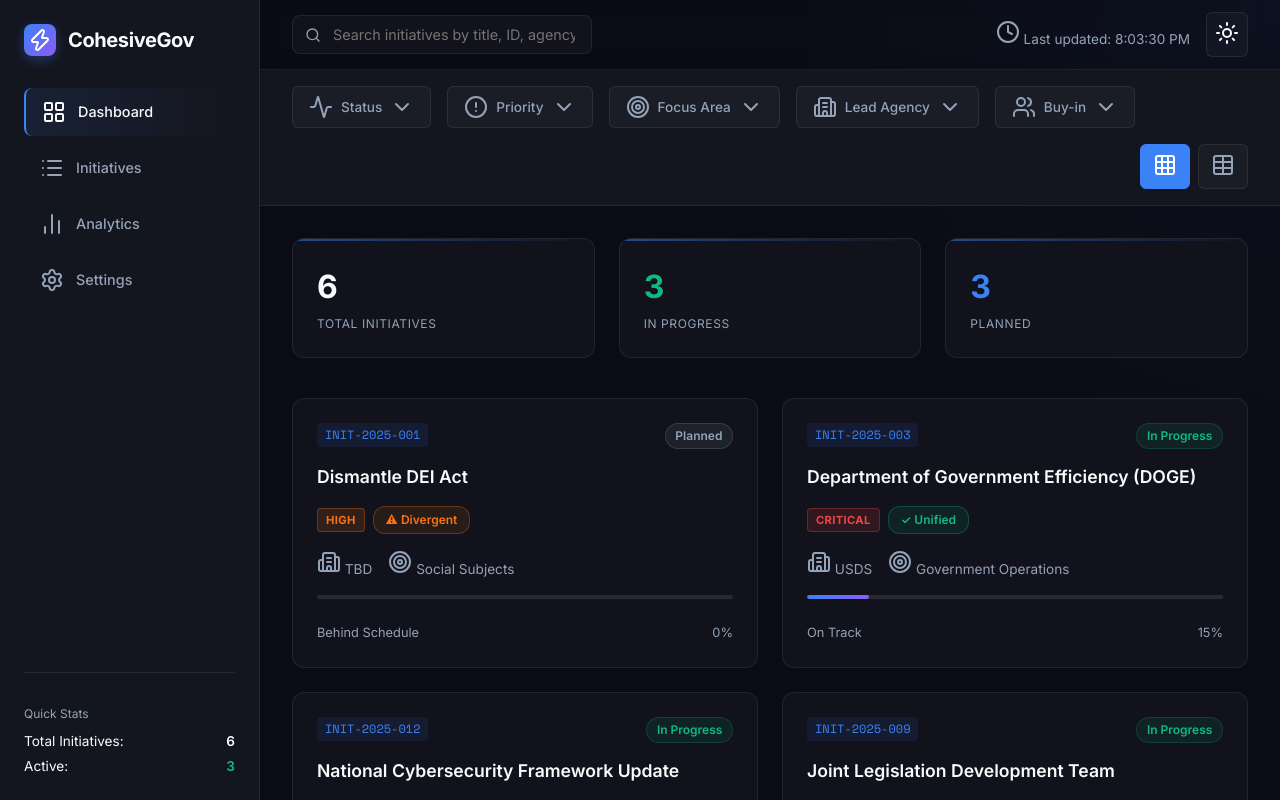
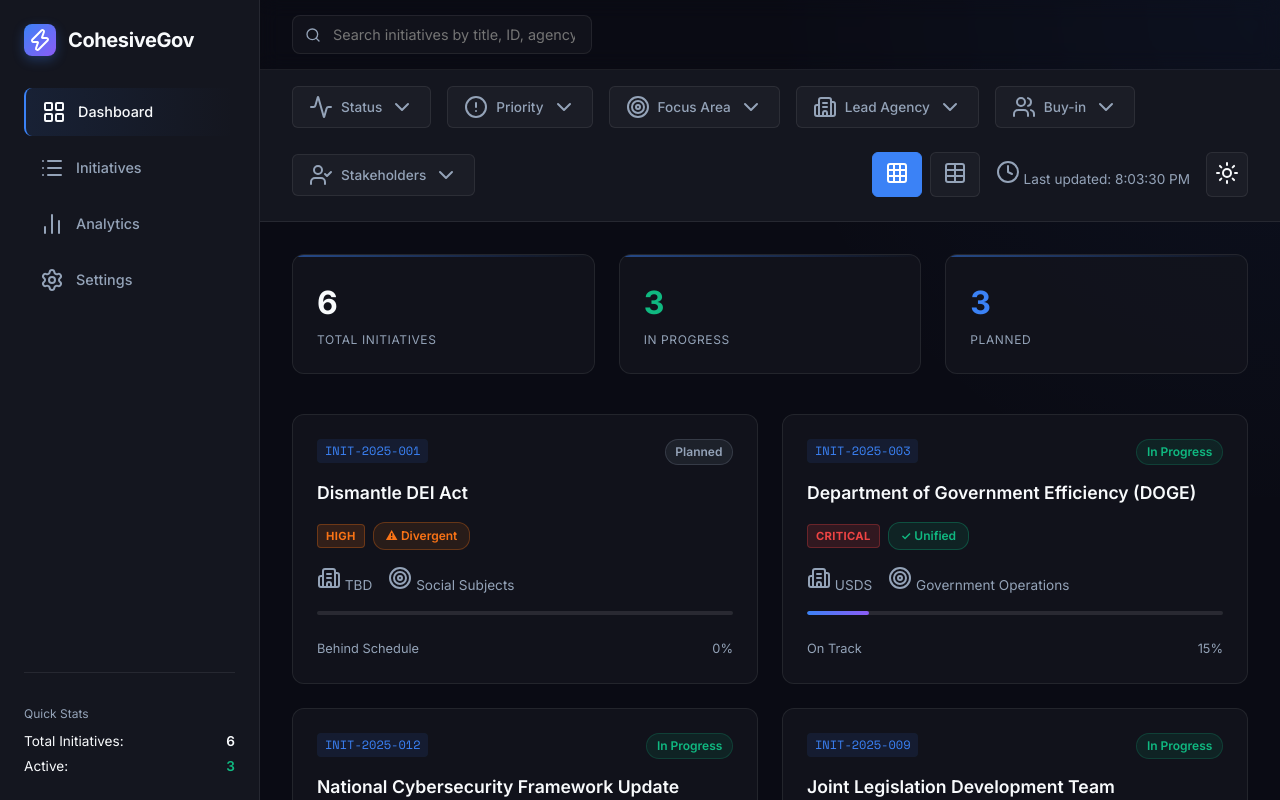
Before and after one commit to My-Web-Pages/cohesivegov-dashboard, a plain HTML site: page index.html in a window 1280 px wide. Drawn offline with nearby package versions, Linux system fonts and the light colour scheme.

Commit message:
Fix filter, data, mobile
Added stakeholders filter, fixed mobile, added rationale

```diff
--- a/app.js
+++ b/app.js
@@ -10,7 +10,8 @@ const app = (() => {
             focusArea: [],
             leadAgency: [],
             priority: [],
-            buyIn: []
+            buyIn: [],
+            stakeholders: []
         },
         searchQuery: '',
         sortBy: 'lastUpdate', // lastUpdate, progress, title, priority
@@ -44,8 +45,31 @@ const app = (() => {
         renderStats();
         renderView();
         setupEventListeners();
+        populateFilterDropdowns();
 
         if (window.lucide) window.lucide.createIcons();
+    }
+
+    // Populate filter dropdowns dynamically
+    function populateFilterDropdowns() {
+        // Get unique stakeholder names
+        const stakeholderNames = new Set();
+        state.initiatives.forEach(initiative => {
+            initiative.stakeholders.forEach(stakeholder => {
+                stakeholderNames.add(stakeholder.name);
+            });
+        });
+
+        // Populate stakeholders dropdown
+        const stakeholdersDropdown = document.getElementById('filter-stakeholders');
+        if (stakeholdersDropdown) {
+            stakeholdersDropdown.innerHTML = Array.from(stakeholderNames).sort().map(name => `
+                <div class="filter-option" onclick="app.toggleFilter('stakeholders', '${name}')">
+                    <input type="checkbox">
+                    <label>${name}</label>
+                </div>
+            `).join('');
+        }
     }
 
     // ========== EVENT LISTENERS ==========
@@ -81,6 +105,12 @@ const app = (() => {
             const filterValues = state.filters[filterKey];
             if (filterValues.length > 0) {
                 results = results.filter(item => {
+                    // Special handling for stakeholders (array of objects)
+                    if (filterKey === 'stakeholders') {
+                        const stakeholderNames = item.stakeholders.map(s => s.name);
+                        return filterValues.some(filterValue => stakeholderNames.includes(filterValue));
+                    }
+                    // Standard filtering for other fields
                     const itemValue = item[filterKey];
                     return filterValues.includes(itemValue);
                 });
@@ -293,6 +323,9 @@ const app = (() => {
                         <i data-lucide="chevron-down" size="12"></i>
                     </button>
                     <div id="export-menu-${item.id}" style="display: none; position: absolute; top: 100%; left: 0; margin-top: 0.5rem; background: var(--bg-panel); border: 1px solid var(--glass-border); border-radius: 8px; box-shadow: 0 10px 40px rgba(0,0,0,0.3); min-width: 180px; z-index: 1000;">
+                        <button onclick="app.exportAs('${item.id}', 'pdf')" style="width: 100%; text-align: left; padding: 0.75rem 1rem; background: transparent; border: none; color: var(--text-main); cursor: pointer; font-family: inherit; font-size: 0.85rem; display: flex; align-items: center; gap: 0.75rem; transition: background 0.2s;" onmouseover="this.style.background='rgba(59,130,246,0.1)'" onmouseout="this.style.background='transparent'">
+                            <i data-lucide="file" size="14"></i> PDF (Print)
+                        </button>
                         <button onclick="app.exportAs('${item.id}', 'text')" style="width: 100%; text-align: left; padding: 0.75rem 1rem; background: transparent; border: none; color: var(--text-main); cursor: pointer; font-family: inherit; font-size: 0.85rem; display: flex; align-items: center; gap: 0.75rem; transition: background 0.2s;" onmouseover="this.style.background='rgba(59,130,246,0.1)'" onmouseout="this.style.background='transparent'">
                             <i data-lucide="file-text" size="14"></i> Plain Text (.txt)
                         </button>
@@ -301,9 +334,6 @@ const app = (() => {
                         </button>
                         <button onclick="app.exportAs('${item.id}', 'csv')" style="width: 100%; text-align: left; padding: 0.75rem 1rem; background: transparent; border: none; color: var(--text-main); cursor: pointer; font-family: inherit; font-size: 0.85rem; display: flex; align-items: center; gap: 0.75rem; transition: background 0.2s;" onmouseover="this.style.background='rgba(59,130,246,0.1)'" onmouseout="this.style.background='transparent'">
                             <i data-lucide="table" size="14"></i> CSV (.csv)
-                        </button>
-                        <button onclick="app.exportAs('${item.id}', 'pdf')" style="width: 100%; text-align: left; padding: 0.75rem 1rem; background: transparent; border: none; color: var(--text-main); cursor: pointer; font-family: inherit; font-size: 0.85rem; display: flex; align-items: center; gap: 0.75rem; transition: background 0.2s; border-top: 1px solid var(--glass-border);" onmouseover="this.style.background='rgba(59,130,246,0.1)'" onmouseout="this.style.background='transparent'">
-                            <i data-lucide="file" size="14"></i> PDF (Print)
                         </button>
                     </div>
                 </div>
--- a/data.js
+++ b/data.js
@@ -50,6 +50,7 @@ window.INITIATIVE_DATA = [
         progress: 15,
         priority: "Critical",
         vision: "To modernize federal technology and software, thereby maximizing governmental efficiency and productivity.",
+        rationale: "Legacy government IT systems are outdated, inefficient, and costly to maintain. Modernization is critical to improve service delivery and reduce operational costs.",
         goals: ["Reorganize USDS into DOGE", "Establish DOGE Teams in agencies", "Launch Software Modernization Initiative"],
         stakeholders: [
             { name: "USDS", role: "Lead Implementation" },
@@ -81,6 +82,7 @@ window.INITIATIVE_DATA = [
         progress: 5,
         priority: "High",
         vision: "Secure the U.S. long-term supply of lithium by investing in clean, sustainable extraction methods from domestic sources.",
+        rationale: "Current dependence on foreign lithium sources creates supply chain vulnerabilities for critical technologies including EVs, batteries, and defense systems.",
         goals: ["Fund low-impact harvesting R&D", "Digital mapping of sources", "Reduce foreign dependency by 40%"],
         stakeholders: [
             { name: "DOE", role: "Lead Agency" },
@@ -112,6 +114,7 @@ window.INITIATIVE_DATA = [
         progress: 50,
         priority: "Medium",
         vision: "Improve legislative efficiency through collaboration.",
+        rationale: "Legislative processes are often siloed and inefficient. A collaborative approach can reduce duplication and accelerate policy development.",
         goals: ["Form a joint team", "Develop collaborative platforms", "Implement joint sessions"],
         stakeholders: [
             { name: "Congress", role: "Primary Authority" },
@@ -142,6 +145,7 @@ window.INITIATIVE_DATA = [
         progress: 35,
         priority: "Critical",
         vision: "Strengthen national cybersecurity posture through updated frameworks and standards.",
+        rationale: "Cyber threats are evolving rapidly, and existing frameworks need updates to address new attack vectors, ransomware, and nation-state threats.",
         goals: ["Update NIST framework", "Agency compliance program", "Public-private partnerships"],
         stakeholders: [
             { name: "CISA", role: "Lead Agency" },
@@ -173,6 +177,7 @@ window.INITIATIVE_DATA = [
         progress: 0,
         priority: "High",
         vision: "Ensure universal broadband access across rural America.",
+        rationale: "Rural communities face significant connectivity challenges, limiting access to telehealth, remote work, online education, and economic opportunities. Closing this gap is essential for equity.",
         goals: ["Allocate funding", "Partner with ISPs", "Deploy infrastructure"],
         stakeholders: [
             { name: "FCC", role: "Regulatory Authority" },
--- a/index.html
+++ b/index.html
@@ -68,23 +68,13 @@
 
         <!-- Main Content -->
         <main class="main-content">
-            <!-- Top Bar -->
+            <!-- Top Bar --  -->
             <header class="top-bar">
                 <div class="search-container">
                     <i data-lucide="search" class="search-icon"></i>
                     <input type="text" class="search-input"
                         placeholder="Search initiatives by title, ID, agency, or tags..."
                         onkeyup="app.handleSearch(this.value)">
-                </div>
-                <div style="display: flex; align-items: center; gap: 1rem;">
-                    <span style="font-size: 0.85rem; color: var(--text-muted);">
-                        <i data-lucide="clock" size="14"></i> Last updated: <span id="last-update">Just now</span>
-                    </span>
-                    <button onclick="app.toggleTheme()"
-                        style="background: rgba(255, 255, 255, 0.03); border: 1px solid var(--glass-border); padding: 0.5rem; border-radius: 6px; cursor: pointer; color: var(--text-main); transition: all 0.2s;"
-                        title="Toggle Theme">
-                        <i id="theme-icon" data-lucide="sun" size="18"></i>
-                    </button>
                 </div>
             </header>
 
@@ -187,6 +177,18 @@
                     </div>
                 </div>
 
+                <!-- Stakeholders Filter -->
+                <div class="filter-group">
+                    <button class="filter-button" onclick="app.toggleFilterDropdown('stakeholders')">
+                        <i data-lucide="user-check" size="14"></i>
+                        Stakeholders
+                        <i data-lucide="chevron-down" size="12"></i>
+                    </button>
+                    <div id="filter-stakeholders" class="filter-dropdown">
+                        <!-- Dynamically populated -->
+                    </div>
+                </div>
+
                 <!-- Active Filters Display -->
                 <div id="active-filters" class="active-filters"></div>
 
@@ -198,6 +200,19 @@
                     </button>
                     <button class="view-button" data-view="table" onclick="app.setViewMode('table')" title="Table View">
                         <i data-lucide="table" size="16"></i>
+                    </button>
+                </div>
+
+                <!-- Theme Toggle & Clock (moved below filters for mobile) -->
+                <div
+                    style="display: flex; align-items: center; justify-content: space-between; gap: 1rem; padding: 0.5rem 0;">
+                    <span style="font-size: 0.85rem; color: var(--text-muted);">
+                        <i data-lucide="clock" size="14"></i> Last updated: <span id="last-update">Just now</span>
+                    </span>
+                    <button onclick="app.toggleTheme()"
+                        style="background: rgba(255, 255, 255, 0.03); border: 1px solid var(--glass-border); padding: 0.5rem; border-radius: 6px; cursor: pointer; color: var(--text-main); transition: all 0.2s;"
+                        title="Toggle Theme">
+                        <i id="theme-icon" data-lucide="sun" size="18"></i>
                     </button>
                 </div>
             </div>
```
